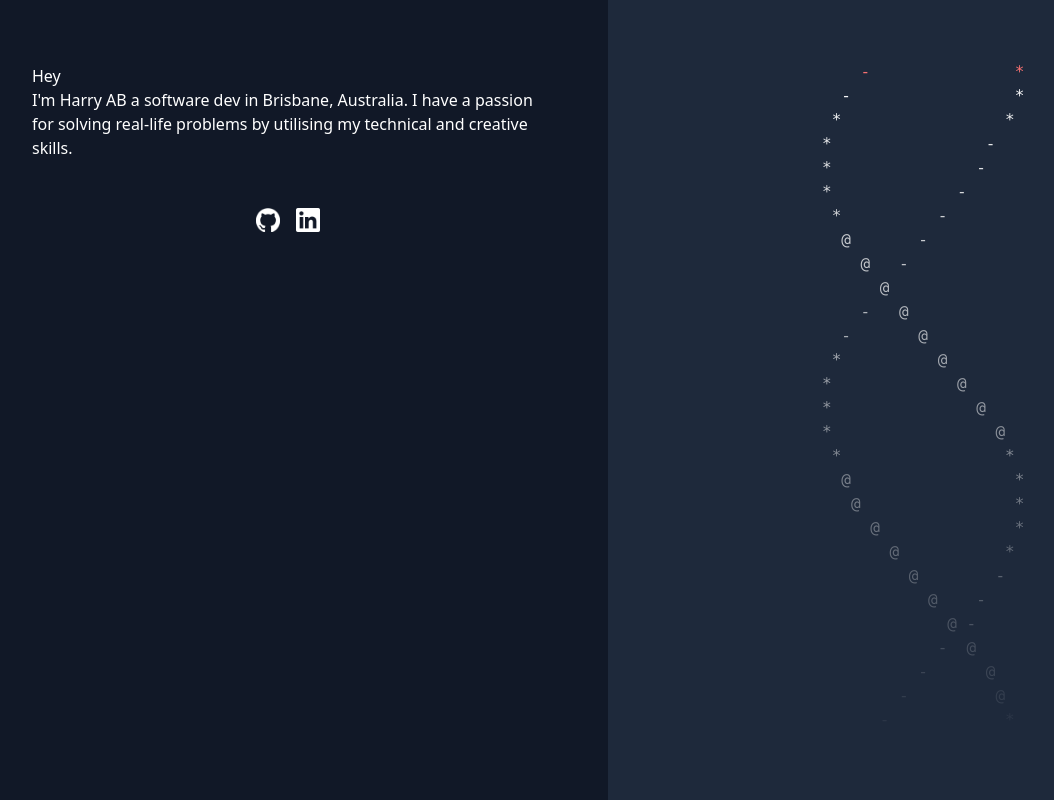
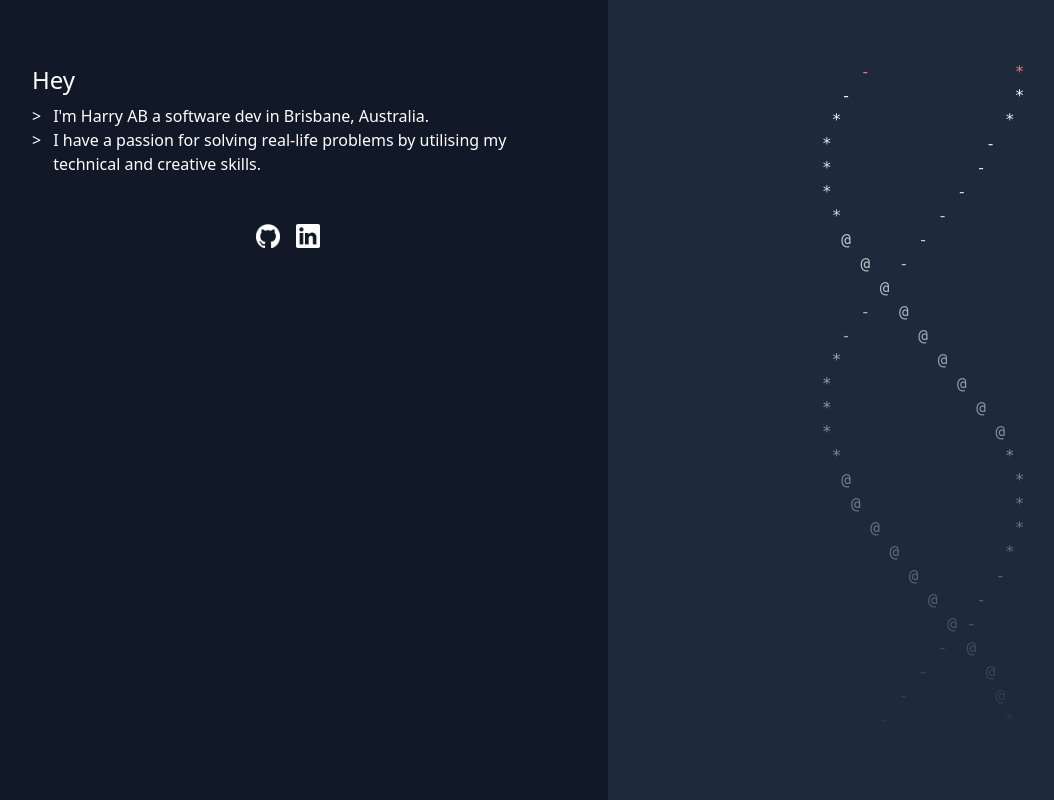
Before and after one commit to HarryHighPants/harryab, a React (Vite) app: page / in a window 1280 px wide. Shown: the whole page, without its empty margins (32-1086 px from the left). Built offline with nearby package versions, Linux system fonts and the light colour scheme.

Commit message:
Add sentence structure

```diff
--- a/src/App.tsx
+++ b/src/App.tsx
@@ -1,4 +1,4 @@
-import AboutMe from "./sections/AboutMe"
+import AboutMe from "./sections/aboutMe"
 import FeaturedProject from "./sections/featuredProject"
 
 function App() {
--- a/src/sections/AboutMe.tsx
+++ /dev/null
@@ -1,30 +0,0 @@
-const AboutMe = () => {
-  return (
-    <div className="flex-1 p-16 max-h-[100vh] bg-gray-900 text-white">
-      <h1>Hey</h1>
-      <p>
-        I'm Harry AB a software dev in Brisbane, Australia. I have a passion for
-        solving real-life problems by utilising my technical and creative
-        skills.
-      </p>
-      <div className="flex flex-row h-6 justify-center gap-4 mt-12">
-        <a
-          href="https://github.com/harryhighpants"
-          target="_blank"
-          className="hover:opacity-80"
-        >
-          <img src="/github.png" alt="Github logo" className="max-h-full" />
-        </a>
-        <a
-          href="https://www.linkedin.com/in/harrison-armitage-bath-8862b4116/"
-          target="_blank"
-          className="hover:opacity-80"
-        >
-          <img src="/linkedin.png" alt="Linkedin logo" className="max-h-full" />
-        </a>
-      </div>
-    </div>
-  )
-}
-
-export default AboutMe
--- /dev/null
+++ b/src/sections/aboutMe/Sentence.tsx
@@ -0,0 +1,9 @@
+import { ReactNode } from "react"
+
+const Sentence = ({ children }: { children: ReactNode }) => (
+  <div className="flex flex-row">
+    <p className="mr-3">{`>`}</p>
+    {children}
+  </div>
+)
+export default Sentence
--- /dev/null
+++ b/src/sections/aboutMe/SocialLinks.tsx
@@ -0,0 +1,19 @@
+const SocialLinks = () => (
+  <div className="flex flex-row h-6 justify-center gap-4 mt-12">
+    <a
+      href="https://github.com/harryhighpants"
+      target="_blank"
+      className="hover:opacity-80"
+    >
+      <img src="/github.png" alt="Github logo" className="max-h-full" />
+    </a>
+    <a
+      href="https://www.linkedin.com/in/harrison-armitage-bath-8862b4116/"
+      target="_blank"
+      className="hover:opacity-80"
+    >
+      <img src="/linkedin.png" alt="Linkedin logo" className="max-h-full" />
+    </a>
+  </div>
+)
+export default SocialLinks
--- /dev/null
+++ b/src/sections/aboutMe/index.tsx
@@ -0,0 +1,22 @@
+import Sentence from "./Sentence"
+import SocialLinks from "./SocialLinks"
+
+const AboutMe = () => {
+  return (
+    <div className="flex-1 p-16 max-h-[100vh] bg-gray-900 text-white">
+      <h1 className="text-2xl mb-2">Hey</h1>
+      <div className="flex flex-col">
+        <Sentence>
+          <p>{`I'm Harry AB a software dev in Brisbane, Australia.`}</p>
+        </Sentence>
+        <Sentence>
+          <p>{`I have a passion for solving real-life problems by utilising my
+        technical and creative skills.`}</p>
+        </Sentence>
+      </div>
+      <SocialLinks />
+    </div>
+  )
+}
+
+export default AboutMe
```
